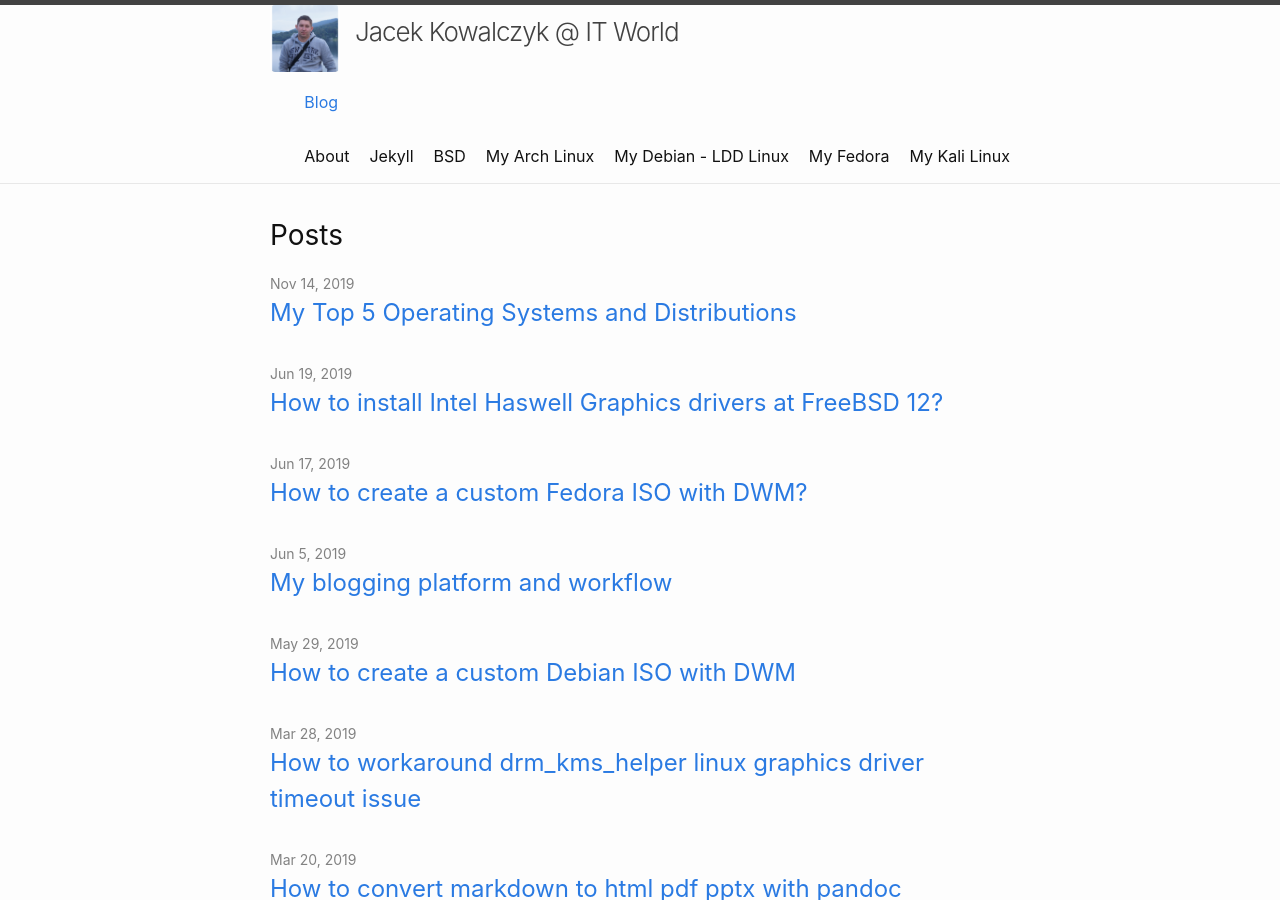
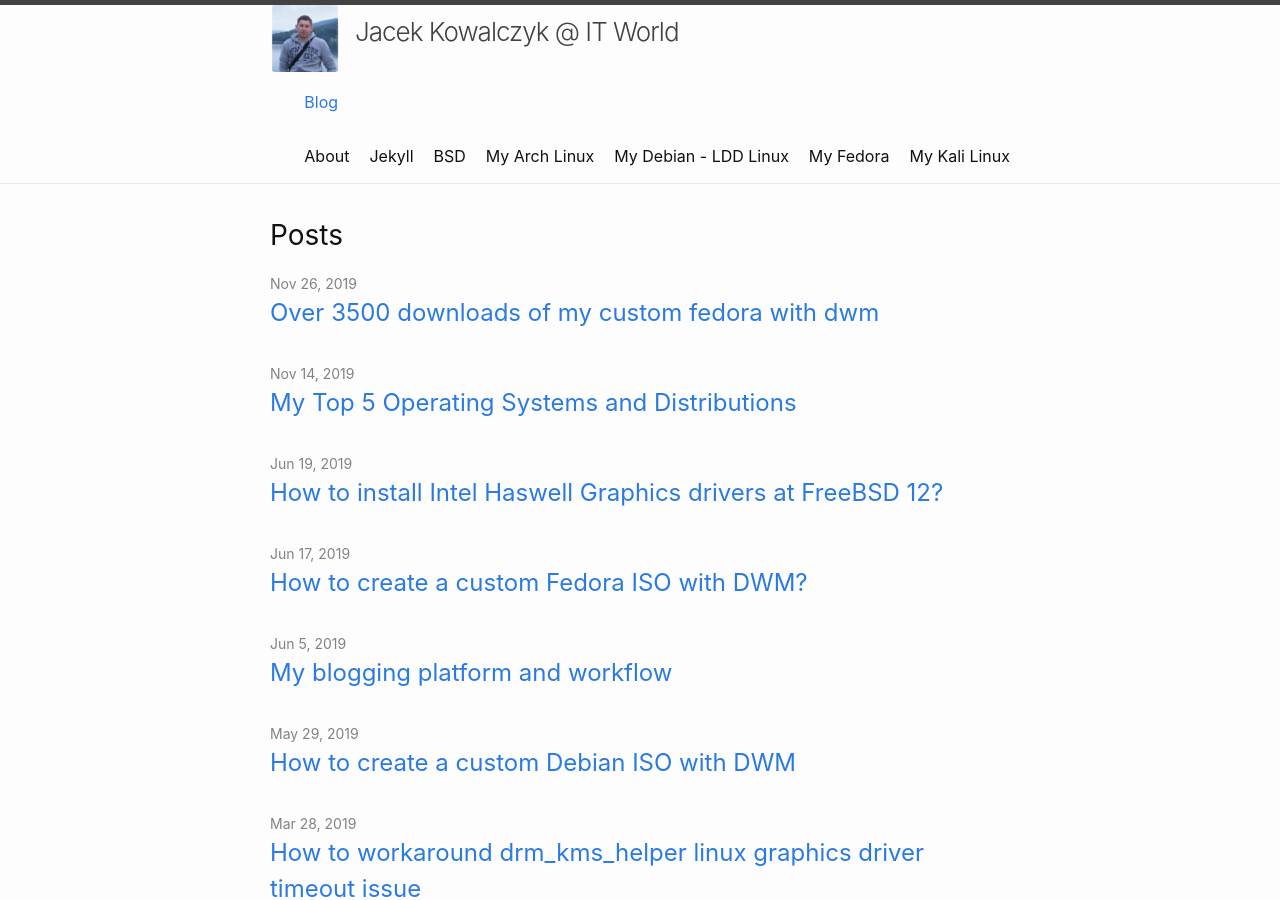
Before and after one commit to jacekkowalczyk82/jacekkowalczyk82.github.io, a Jekyll site: the page built from index.md, in a window 1280 px wide and 900 px high. Built offline with Jekyll 4.4.1, drawn with Linux system fonts in a browser that asks for light colours; part of the change alters nothing that is shown.

Commit message:
Added post over-3500-downloads-of-my-custom-fedora-with-dwm

```diff
--- a/_posts/2019-11-14-my-top-5-operating-systems-and-distributions.md
+++ b/_posts/2019-11-14-my-top-5-operating-systems-and-distributions.md
@@ -46,6 +46,7 @@ MX Linux provides its own Snapshot tool that can be used for creating custom ISO
 
 It is very stable OS. With lightweight desktops (XFCE, MATE, DWM) I am using it on Virtualbox machines and as Live ISO. I have never tried it on real hardware but I hope I will try.
 Using spin-kickstarts I can build my own custom ISO. In my [fedora-dwm-custom github repo](https://github.com/jacekkowalczyk82/fedora-dwm-custom) you can find build scripts and mu configurations for my Fedora editions (XFCE + DWM, KDE + DWM, DWM ultra light).
+[My-Fedora blog page](/my-fedora/)
 
 
 ## My Favourite Desktop Environments and Window Managers
--- /dev/null
+++ b/_posts/2019-11-26-over-3500-downloads-of-my-custom-fedora-with-dwm.md
@@ -0,0 +1,16 @@
+---
+layout: post
+title: Over 3500 downloads of my custom fedora with dwm
+date: 2019-11-26 11:47 +0100
+categories: update linux
+tags: [linux,tools,fedora,dwm]
+
+---
+
+Great Thank You to Fedora comunity for downloading my custom Fedora ISO image with DWM and MATE.
+Today morning I noticed it and I am so happy about it that I must share about this.
+![fedora-dwm-custom-over3500-downloads](/assets/images/fedora-dwm-custom-over3500-downloads.png)
+
+* [My-Fedora blog page](/my-fedora/)
+* [fedora-dwm-custom at github.com](https://github.com/jacekkowalczyk82/fedora-dwm-custom)
+* [fedora-dwm-custom/ at sourceforge.net](https://sourceforge.net/projects/fedora-dwm-custom/)
```
Also changed, not shown: assets/images/fedora-dwm-custom-over3500-downloads.png (added).
